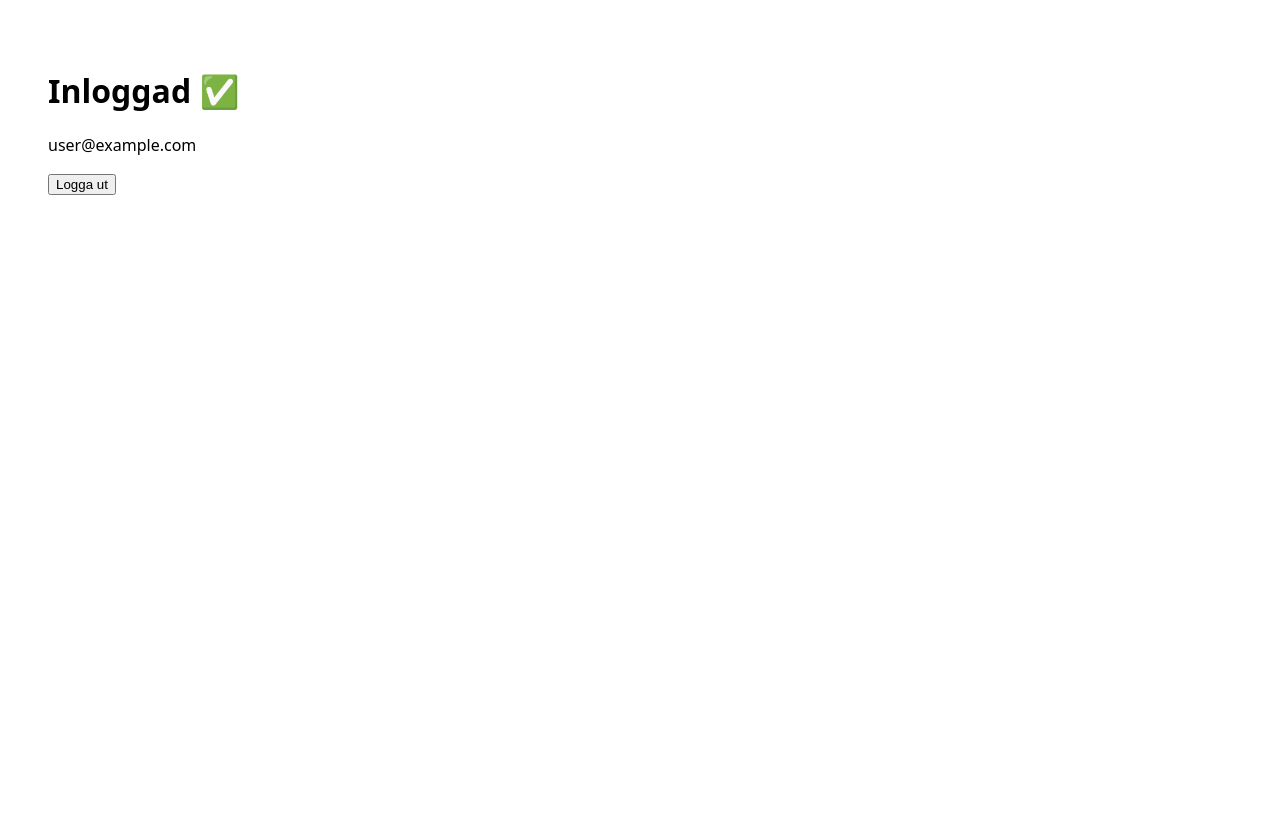
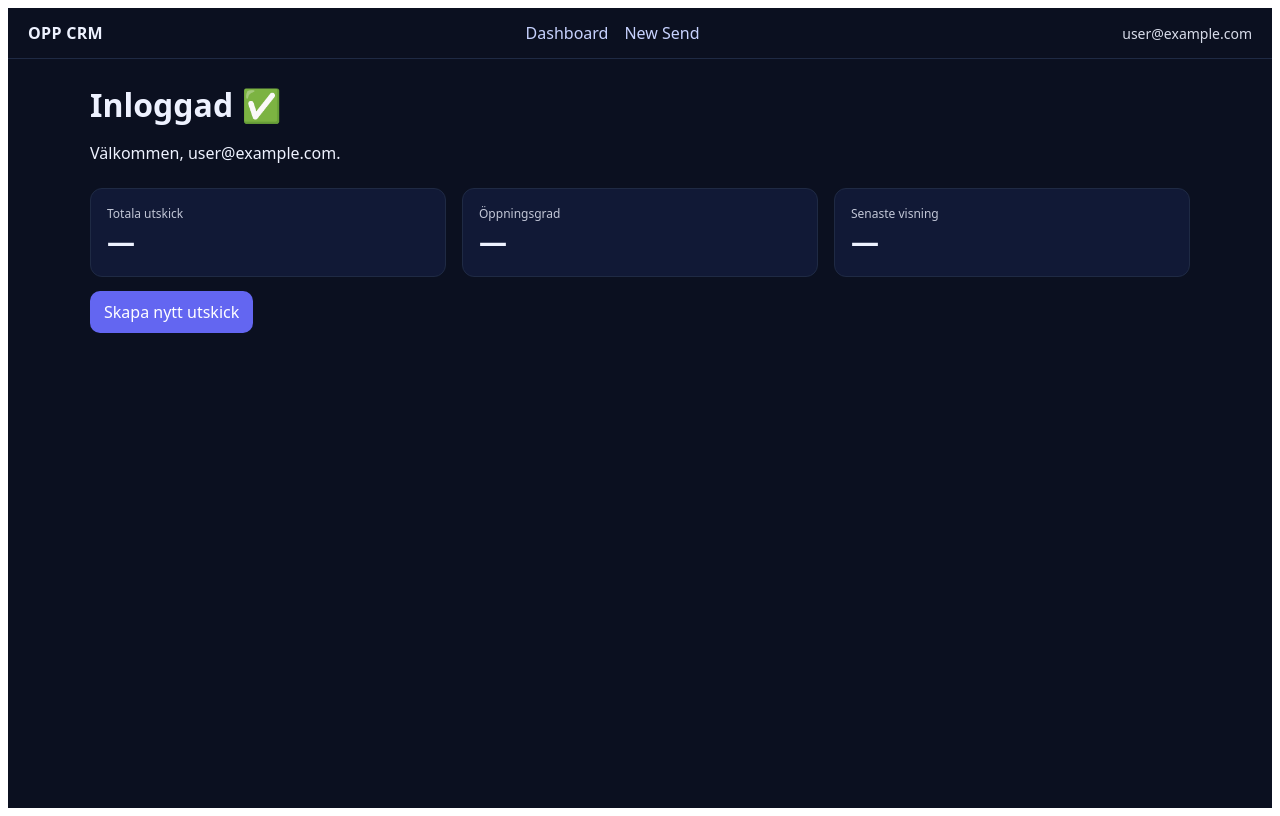
Before and after one commit to Sirtap404/opp-crm, a Next.js app: page /protected in a window 1280 px wide. Built offline with nearby package versions, Linux system fonts and the light colour scheme; no server answers; sample sign-in values are in the browser's storage.

Commit message:
Update protected.js

```diff
--- a/pages/protected.js
+++ b/pages/protected.js
@@ -1,16 +1,37 @@
-import { getSession, signOut } from "next-auth/react";
+import { getServerSession } from "next-auth/next";
+import { authOptions } from "./api/auth/[...nextauth]";
+import Layout from "../components/Layout";
 
-export async function getServerSideProps(ctx){
-  const session = await getSession(ctx);
-  if (!session) return { redirect: { destination: "/login", permanent: false } };
-  return { props: { user: session.user } };
-}
-export default function Protected({ user }){
+export default function Protected({ user }) {
   return (
-    <main style={{fontFamily:'system-ui',padding:40}}>
-      <h1>Inloggad ✅</h1>
-      <p>{user?.email}</p>
-      <button onClick={()=>signOut()}>Logga ut</button>
-    </main>
+    <Layout user={user}>
+      <h1 style={{marginBottom:12}}>Inloggad ✅</h1>
+      <p style={{marginBottom:24}}>Välkommen, {user.email}.</p>
+      <section style={{display:"grid",gridTemplateColumns:"repeat(auto-fit,minmax(220px,1fr))",gap:16}}>
+        <div style={{background:"#111936",padding:16,borderRadius:12,border:"1px solid #1f2a44"}}>
+          <div style={{opacity:0.8,fontSize:12}}>Totala utskick</div>
+          <div style={{fontSize:28,fontWeight:700}}>—</div>
+        </div>
+        <div style={{background:"#111936",padding:16,borderRadius:12,border:"1px solid #1f2a44"}}>
+          <div style={{opacity:0.8,fontSize:12}}>Öppningsgrad</div>
+          <div style={{fontSize:28,fontWeight:700}}>—</div>
+        </div>
+        <div style={{background:"#111936",padding:16,borderRadius:12,border:"1px solid #1f2a44"}}>
+          <div style={{opacity:0.8,fontSize:12}}>Senaste visning</div>
+          <div style={{fontSize:28,fontWeight:700}}>—</div>
+        </div>
+      </section>
+      <div style={{marginTop:24}}>
+        <a href="/new-send" style={{padding:"10px 14px",background:"#6366f1",borderRadius:10,color:"#fff",textDecoration:"none"}}>Skapa nytt utskick</a>
+      </div>
+    </Layout>
   );
 }
+
+export async function getServerSideProps(ctx) {
+  const session = await getServerSession(ctx.req, ctx.res, authOptions);
+  if (!session?.user?.email) {
+    return { redirect: { destination: "/login", permanent: false } };
+  }
+  return { props: { user: { email: session.user.email } } };
+}
```
